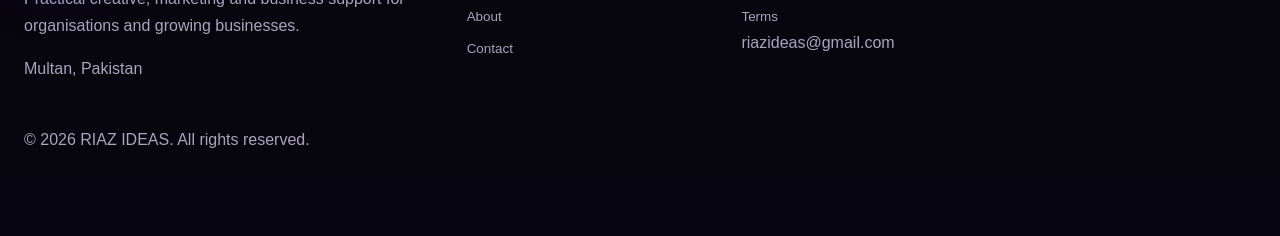
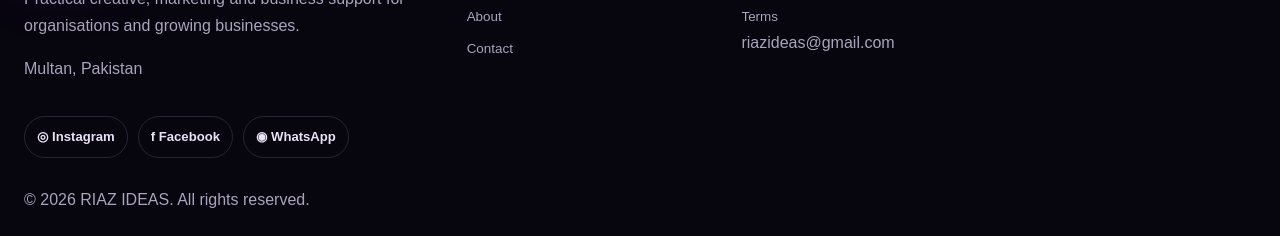
Before and after one commit to riazelahi9-cyber/website-for-ad-scen, a plain HTML site: page services.html in a window 1280 px wide. Shown: the part 4405-4641 px from the top of the page. Before the commit the page ends 4581 px from the top, so only its background shows below. Drawn offline with Linux system fonts and the light colour scheme.

Commit message:
Add social profiles and WhatsApp to site footer

```diff
--- a/services.html
+++ b/services.html
@@ -41,5 +41,5 @@
 <section class="section"><div class="wrap"><div class="feature-panel"><div class="eyebrow">Estimated delivery</div><h2>Clear timelines, agreed before work starts.</h2><p>Typical estimates: logo and basic identity design — 3–5 working days; a social media creative — 1–2 working days; a standard business website — around 7–14 working days. Final timing depends on project scope, content availability and feedback, and will be confirmed in your quote.</p></div></div></section>
 <section class="cta-section"><div class="wrap cta-inner"><div class="eyebrow"><span class="eyebrow-dot"></span> Let’s talk</div><h2>Not sure what your business needs?</h2><p>Tell us your goal. We’ll recommend a practical starting point and share a custom quote.</p><a class="btn" href="/contact.html">Get a Custom Quote <span>↗</span></a><div class="cta-orb"></div></div></section>
 </main>
-<footer><div class="wrap footer-grid"><div><a class="logo logo-lockup" href="/index.html" aria-label="RIAZ IDEAS home"><img src="/assets/riaz-ideas-neural-logo.svg" alt="" width="58" height="58"><span class="logo-wordmark">RIAZ<span>IDEAS</span><small>DREAM · DESIGN · INNOVATE</small></span></a><p class="small">Practical creative, marketing and business support for organisations and growing businesses.</p><p class="small">Multan, Pakistan</p></div><div><strong>Explore</strong><div class="footer-links small"><a href="/services.html">Services</a><a href="/blog/index.html">Learning blog</a><a href="/about.html">About</a><a href="/contact.html">Contact</a></div></div><div><strong>Information</strong><div class="footer-links small"><a href="/privacy-policy.html">Privacy Policy</a><a href="/disclaimer.html">Disclaimer</a><a href="/terms.html">Terms</a></div><p class="small"><a href="mailto:riazideas@gmail.com">riazideas@gmail.com</a></p></div></div><div class="wrap small" style="margin-top:28px">© 2026 RIAZ IDEAS. All rights reserved.</div></footer>
+<footer><div class="wrap footer-grid"><div><a class="logo logo-lockup" href="/index.html" aria-label="RIAZ IDEAS home"><img src="/assets/riaz-ideas-neural-logo.svg" alt="" width="58" height="58"><span class="logo-wordmark">RIAZ<span>IDEAS</span><small>DREAM · DESIGN · INNOVATE</small></span></a><p class="small">Practical creative, marketing and business support for organisations and growing businesses.</p><p class="small">Multan, Pakistan</p></div><div><strong>Explore</strong><div class="footer-links small"><a href="/services.html">Services</a><a href="/blog/index.html">Learning blog</a><a href="/about.html">About</a><a href="/contact.html">Contact</a></div></div><div><strong>Information</strong><div class="footer-links small"><a href="/privacy-policy.html">Privacy Policy</a><a href="/disclaimer.html">Disclaimer</a><a href="/terms.html">Terms</a></div><p class="small"><a href="mailto:riazideas@gmail.com">riazideas@gmail.com</a></p></div></div><div class="wrap social-links" aria-label="Social media"><a href="https://www.instagram.com/riaz_ideas/" target="_blank" rel="noopener noreferrer" aria-label="Instagram">◎ Instagram</a><a href="https://www.facebook.com/riazideas" target="_blank" rel="noopener noreferrer" aria-label="Facebook">f Facebook</a><a href="https://wa.me/923039149235" target="_blank" rel="noopener noreferrer" aria-label="WhatsApp">◉ WhatsApp</a></div><div class="wrap small" style="margin-top:28px">© 2026 RIAZ IDEAS. All rights reserved.</div></footer>
 </body></html>
```
